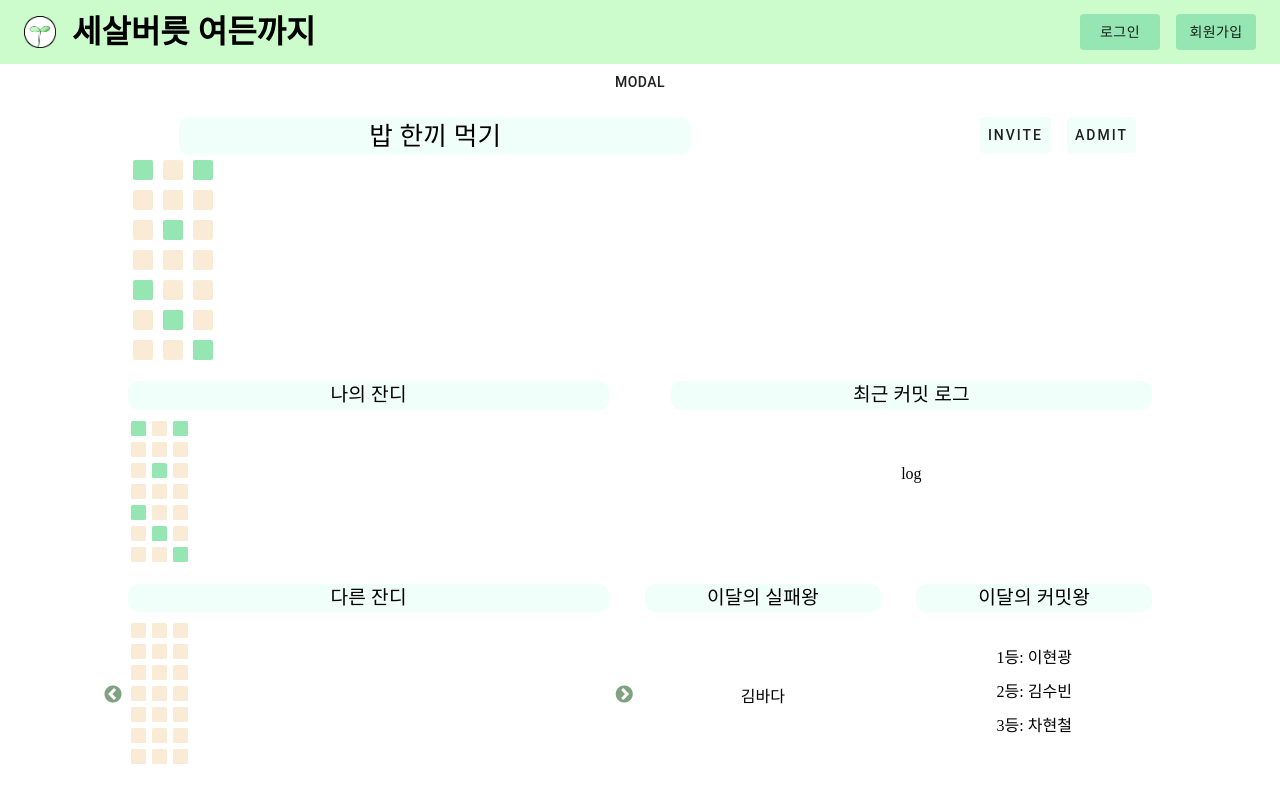
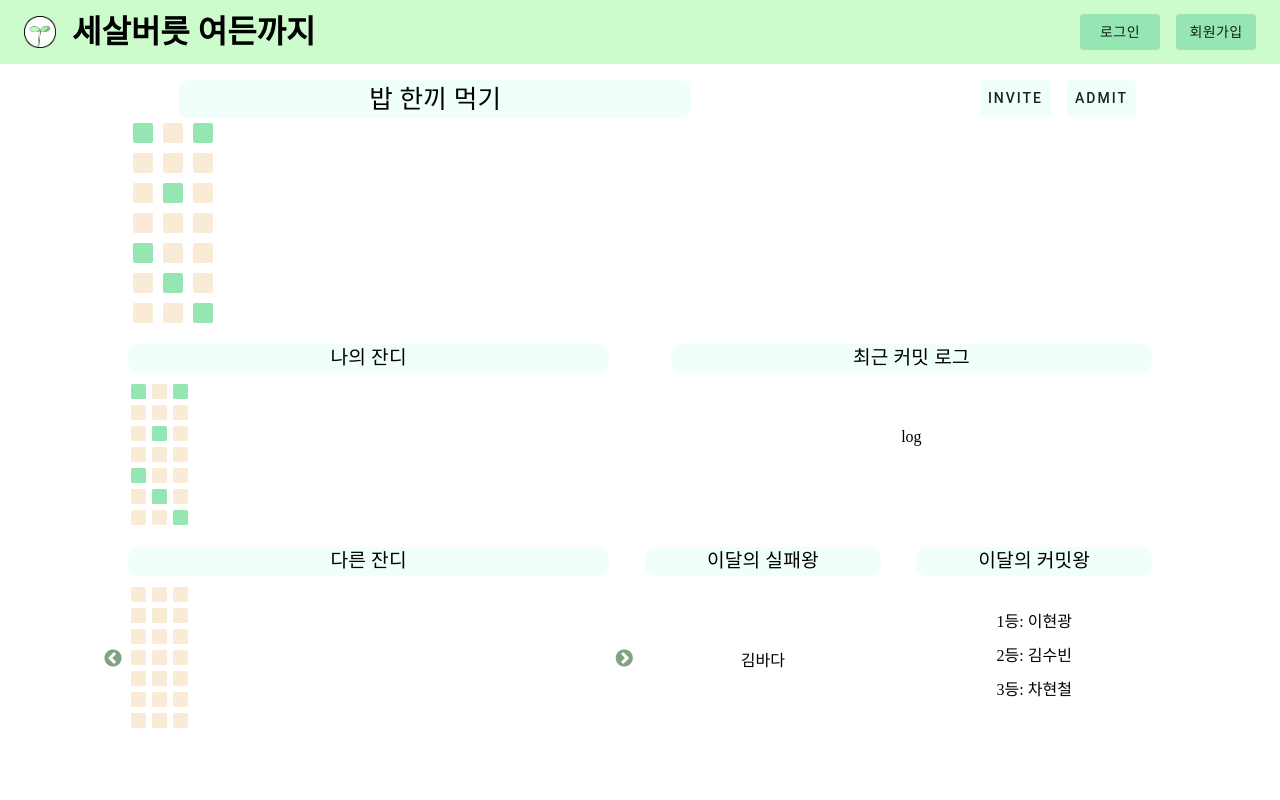
Before and after one commit to TeamGrabit/challenge, a React (Create React App) app in the folder frontend/: page /challenge/info/1 in a window 1280 px wide. Built offline with nearby package versions, Linux system fonts and the light colour scheme.

Commit message:
Update NowChallenge.js

```diff
--- a/frontend/src/pages/NowChallenge.js
+++ b/frontend/src/pages/NowChallenge.js
@@ -2,7 +2,6 @@ import React, { useState, useEffect } from 'react';
 import { Button, Grid, Typography } from '@material-ui/core';
 import Slider from 'react-slick';
 import { useChallengeState } from '../MVVM/Model/ChallengeModel';
-import { Modal } from '../components';
 
 function NowChallenge({ match }) {
 	const CId = match.params.challengeId;
@@ -41,13 +40,8 @@ function NowChallenge({ match }) {
 	const grassHandler = () => {
 		window.location.href = `/challenge/info/${CId}/fix`;
 	};
-	const [modal, setModal] = useState(false);
 	return (
 		<Grid className="NowChallenge">
-			<Button onClick={() => setModal(true)}>modal</Button>
-			<Modal open={modal} close={() => setModal(false)} header="비회원 정보 입력">
-				hi
-			</Modal>
 			<Grid className="head">
 				<Typography className="headTitle">{title}</Typography>
 				<Grid className="btnCon">
```
